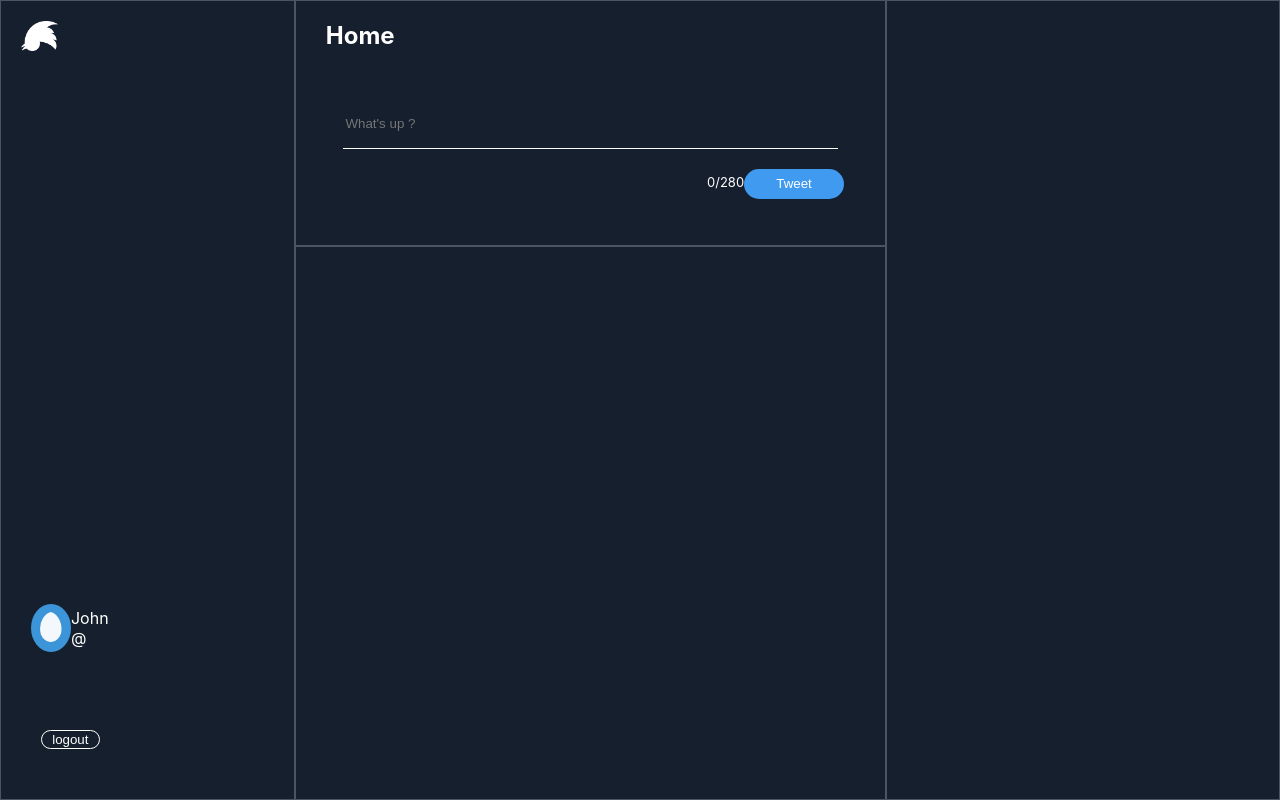
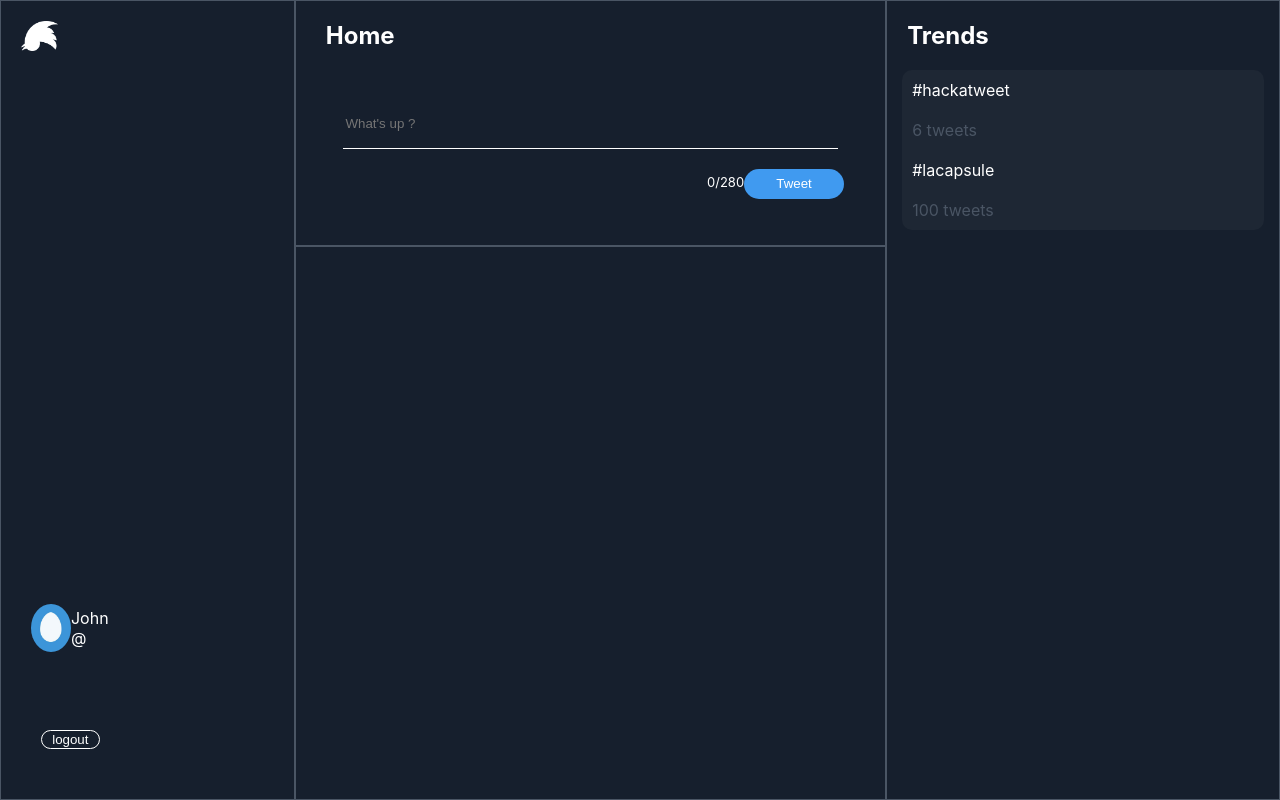
Before and after one commit to Deedoo64/hackatweet_front, a Next.js app: page /home in a window 1280 px wide. Built offline with nearby package versions, Linux system fonts and the light colour scheme; no server answers.

Commit message:
lastcommit

```diff
--- a/components/HashtagItem.js
+++ b/components/HashtagItem.js
@@ -4,6 +4,18 @@ function HashtagItem() {
   return (
     <div className={styles.main}>
       <h2 className={styles.title}>Trends</h2>
+      <div className={styles.container}>
+        <span className={styles.hashtag}>#hackatweet</span>
+        <br />
+        <br />
+        <span className={styles.nbr}>6 tweets</span>
+        <br />
+        <br />
+        <span className={styles.hashtag}>#lacapsule</span>
+        <br />
+        <br />
+        <span className={styles.nbr}>100 tweets</span>
+      </div>
     </div>
   );
 }
--- a/components/Home.js
+++ b/components/Home.js
@@ -7,6 +7,7 @@ import { useEffect, useState } from "react";
 import { FETCH_API } from "../modules/common";
 import { useRouter } from "next/router";
 import moment from "moment";
+import HashtagItem from "./HashtagItem";
 
 function Home() {
   const userName = useSelector((state) => state.users.value.username);
@@ -71,7 +72,10 @@ function Home() {
         <Tweet></Tweet>
       </div>
       <div className={styles.lasttweet}>{tweeters}</div>
-      <div className={styles.trend}></div>
+      <div className={styles.trend}>
+        {" "}
+        <HashtagItem></HashtagItem>{" "}
+      </div>
     </div>
   );
 }
--- a/styles/HashtagItem.module.css
+++ b/styles/HashtagItem.module.css
@@ -1,6 +1,23 @@
 .main {
+  display: flex;
+  flex-direction: column;
 }
 .title {
   color: white;
   margin-left: 20px;
 }
+.container {
+  background-color: #1e2734;
+  border-radius: 10px;
+
+  color: white;
+  padding: 10px;
+  margin-left: 15px;
+  margin-right: 15px;
+}
+.nbr {
+  color: #4a5564;
+}
+.hashtag {
+  margin-top: px;
+}
```
